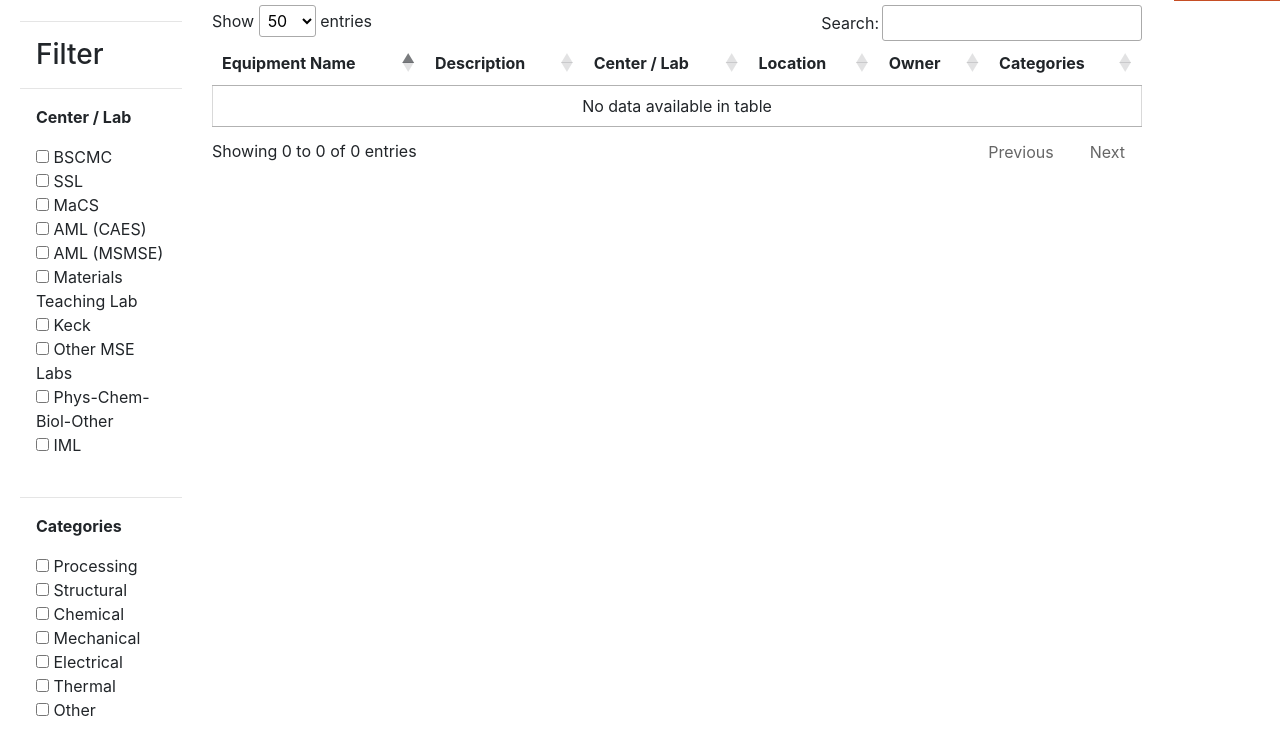
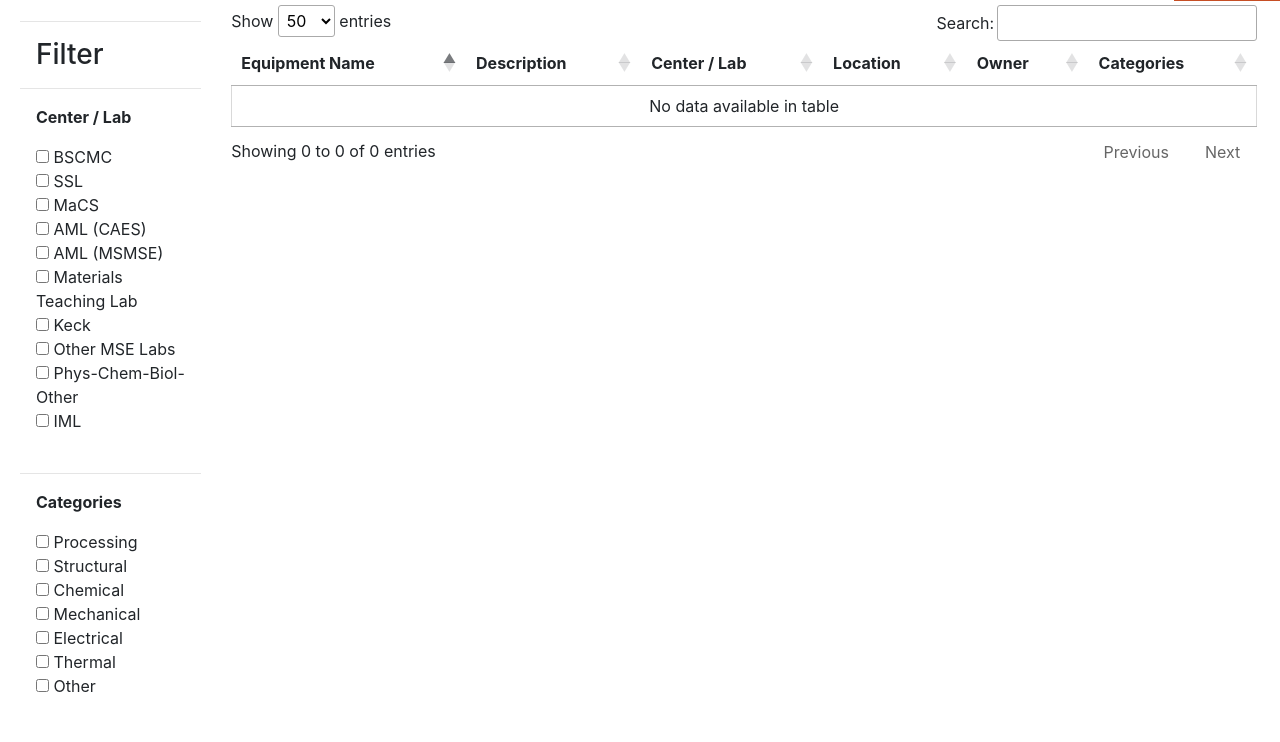
Before and after one commit to cs481-ekh/f21-args-n-kwargs, a Django app: page /equipment/ in a window 1280 px wide. Shown: the part 58-800 px from the top of the page. Run offline with Django 3.2, Linux system fonts and the light colour scheme; data that the repository does not hold is empty; some libraries are stand-ins or nearby versions.

Commit message:
[equipment] adjust main container

```diff
--- a/WebSearchableEquipmentDatabase/equipment/templates/equipment/dataTable.html
+++ b/WebSearchableEquipmentDatabase/equipment/templates/equipment/dataTable.html
@@ -17,7 +17,7 @@
 {% endblock %}
 
 {% block content %}
-    <div class="container" style="margin: 5px; max-width: 90%;">
+    <div class="container" style="margin: 5px 15px 5px 5px; max-width: 99%;">
         <div class="row">
             <div id="filterContainer" class="col col-2">
                 <hr>
```
